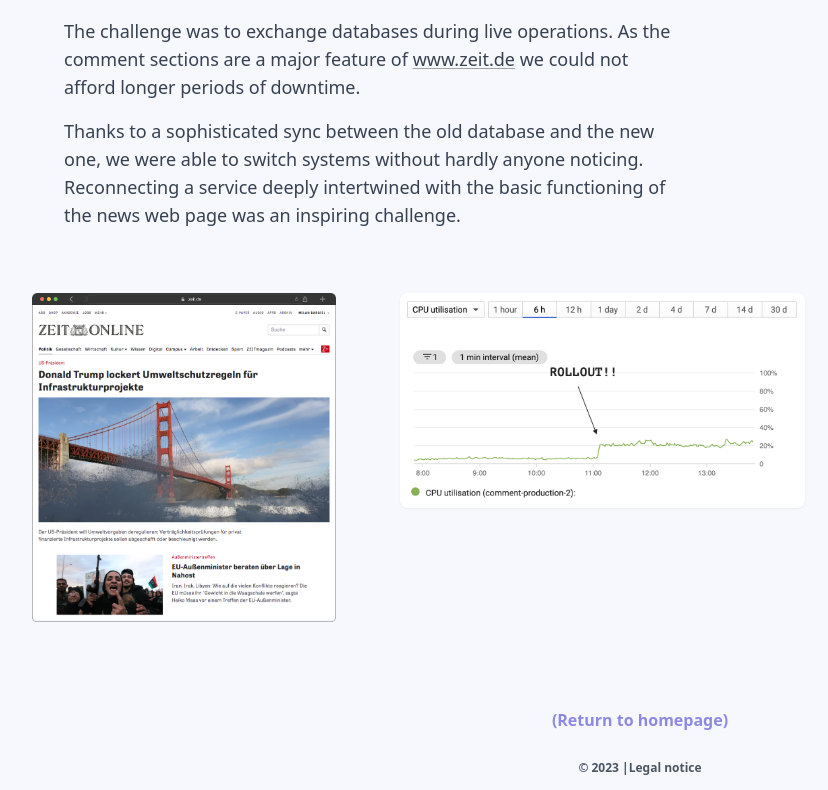
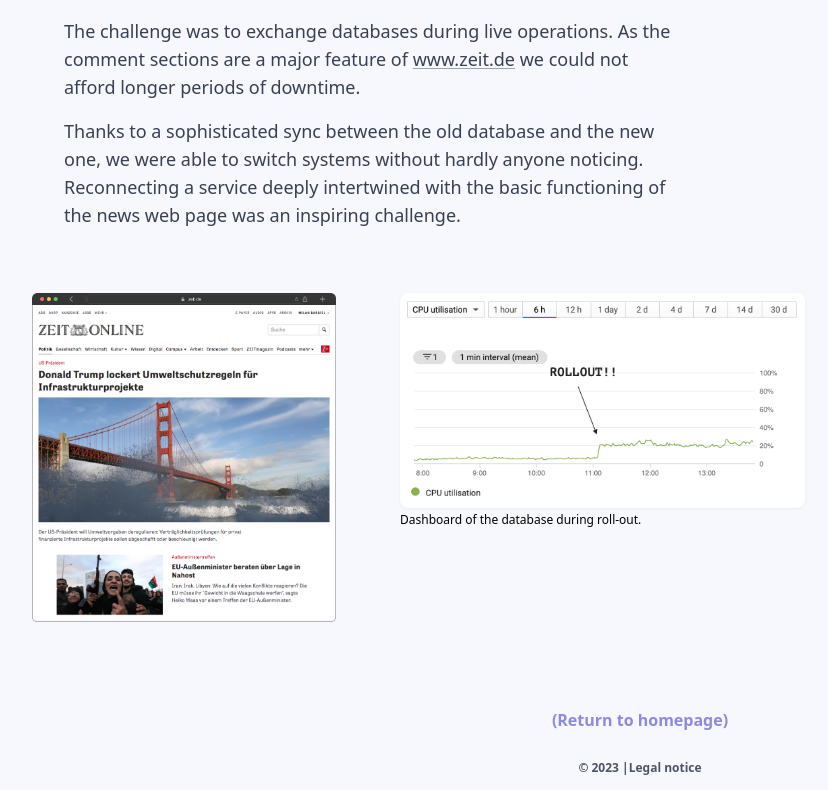
Before and after one commit to milanbargiel/portfolio, a Next.js app: page /projects/comments-database in a window 1280 px wide. Shown: the part 603-1393 px from the top of the page, without its empty margins (0-828 px from the left). Built offline with nearby package versions, Linux system fonts and the light colour scheme.

Commit message:
Update comments database page

```diff
--- a/pages/projects/comments-database.js
+++ b/pages/projects/comments-database.js
@@ -68,6 +68,7 @@ const Kulturgenerator = () => {
             src={commentsRollout}
             className="drop-shadow-sm rounded-lg"
             alt="The dashboard of the database during roll-out"
+            caption="Dashboard of the database during roll-out."
           />
         </div>
       </div>
```
Also changed, not shown: public/comments-roll-out.png.
